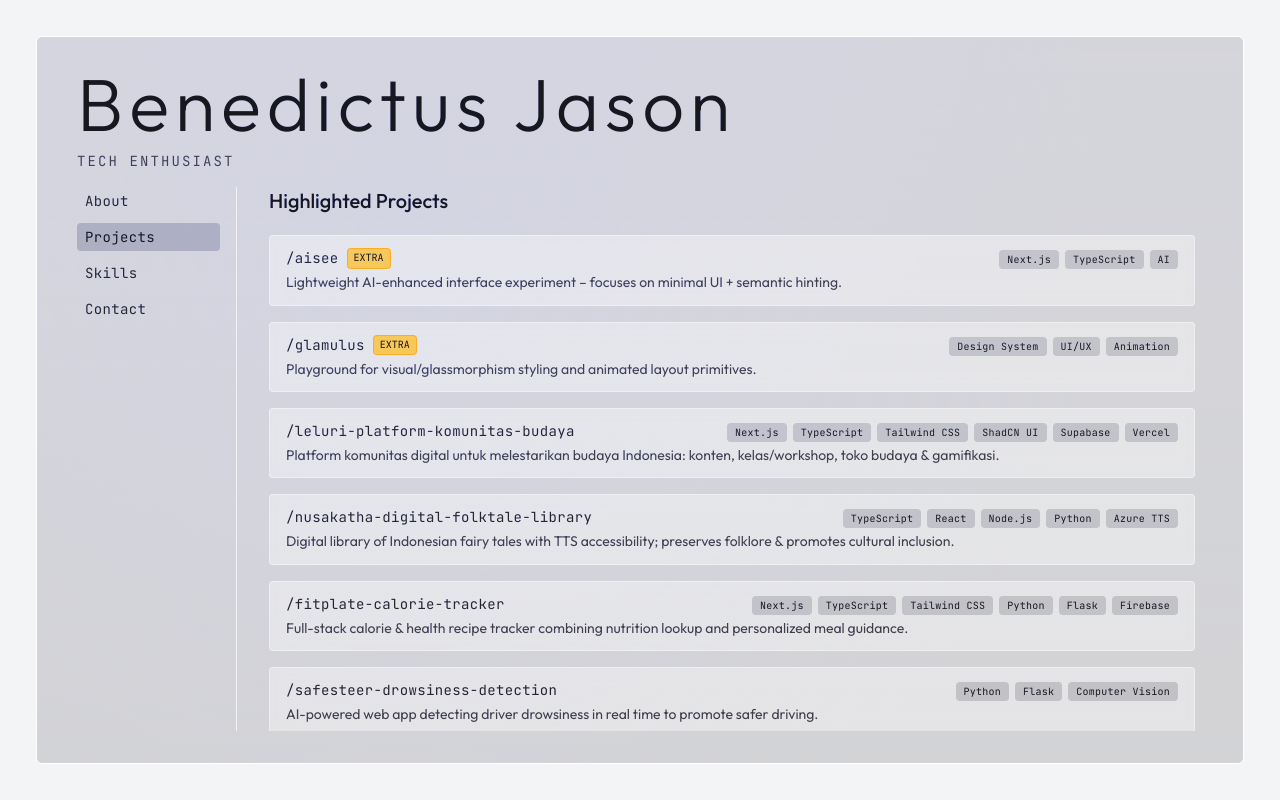
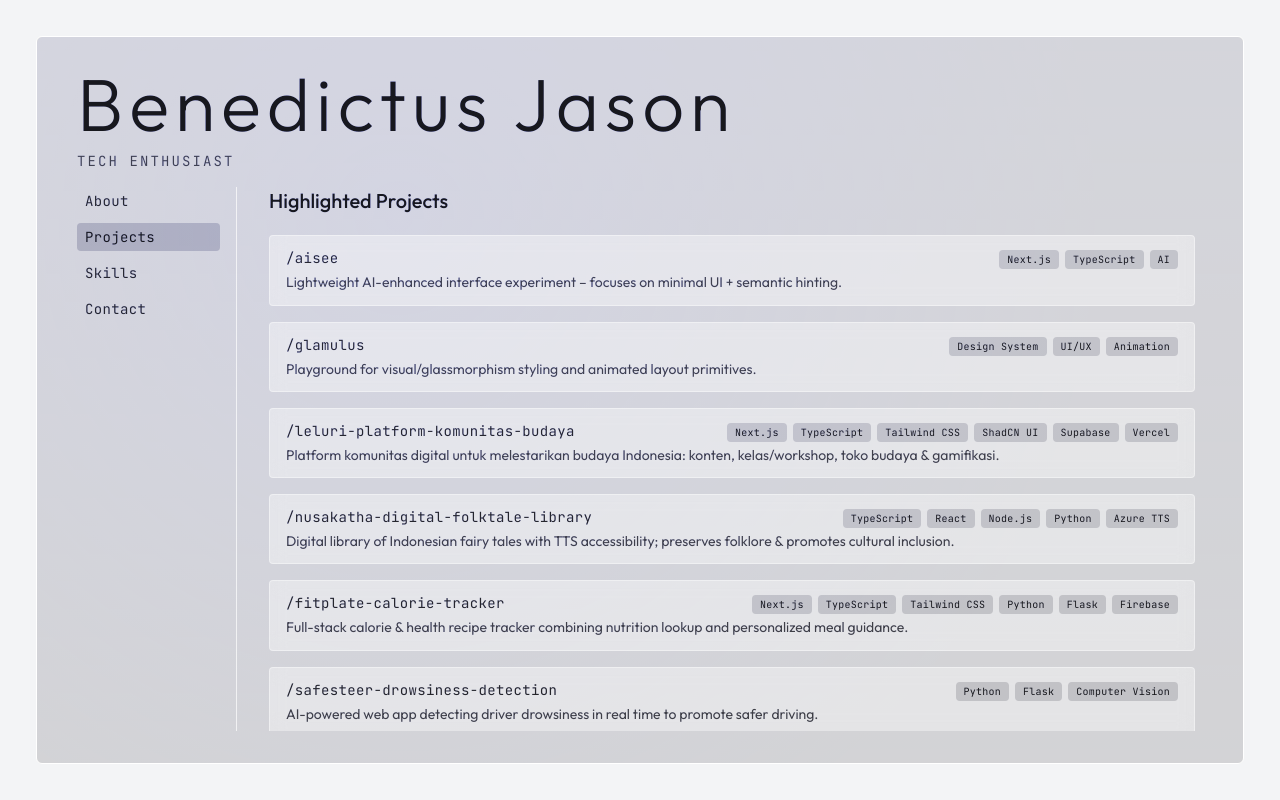
Before and after one commit to Jasonnn13/portfolio, a Next.js app: page / in a window 1280 px wide. Both pictures are taken after a click on the button "Projects". Built offline with nearby package versions, Linux system fonts and the light colour scheme.

Commit message:
Refactor Projects component to simplify project display and remove 'extra' property from Project interface

```diff
--- a/src/app/projects.tsx
+++ b/src/app/projects.tsx
@@ -40,14 +40,7 @@ export default function Projects() {
                 className="block px-4 py-3 outline-none focus:ring-2 focus:ring-neutral-800/40 dark:focus:ring-white/30 rounded"
               >
                 <div className="flex items-baseline justify-between gap-4">
-                  <span className="flex items-center gap-2 font-mono text-sm tracking-wide text-neutral-800 dark:text-neutral-100 underline decoration-transparent group-hover:decoration-neutral-600/60 dark:group-hover:decoration-neutral-300/60 transition">
-                    /{p.slug}
-                    {p.extra && (
-                      <span className="text-[10px] not-italic font-normal px-1.5 py-0.5 rounded bg-amber-400/70 dark:bg-amber-300/30 text-neutral-900 dark:text-amber-200 border border-amber-500/60 dark:border-amber-300/40 tracking-normal">
-                        EXTRA
-                      </span>
-                    )}
-                  </span>
+                  <span className="font-mono text-sm tracking-wide text-neutral-800 dark:text-neutral-100 underline decoration-transparent group-hover:decoration-neutral-600/60 dark:group-hover:decoration-neutral-300/60 transition">/{p.slug}</span>
                   <div className="flex flex-wrap gap-1.5 justify-end">
                     {p.stack.map(t => (
                       <span key={t} className="px-2 py-0.5 rounded bg-neutral-500/30 dark:bg-neutral-700/50 text-[10px] font-mono tracking-wide text-neutral-900 dark:text-neutral-200">{t}</span>
--- a/src/lib/projects.ts
+++ b/src/lib/projects.ts
@@ -4,7 +4,6 @@ export interface Project {
   description: string;
   stack: string[];
   url?: string;
-  extra?: boolean;
 }
 
 export const PROJECTS: Project[] = [
@@ -14,7 +13,6 @@ export const PROJECTS: Project[] = [
     description: "Lightweight AI-enhanced interface experiment – focuses on minimal UI + semantic hinting.",
     stack: ["Next.js", "TypeScript", "AI"],
     url: "/extra/aisee",
-    extra: true,
   },
   {
     name: "Glamulus",
@@ -22,7 +20,6 @@ export const PROJECTS: Project[] = [
     description: "Playground for visual/glassmorphism styling and animated layout primitives.",
     stack: ["Design System", "UI/UX", "Animation"],
     url: "/extra/glamulus",
-    extra: true,
   },
   {
     name: "Leluri",
```
